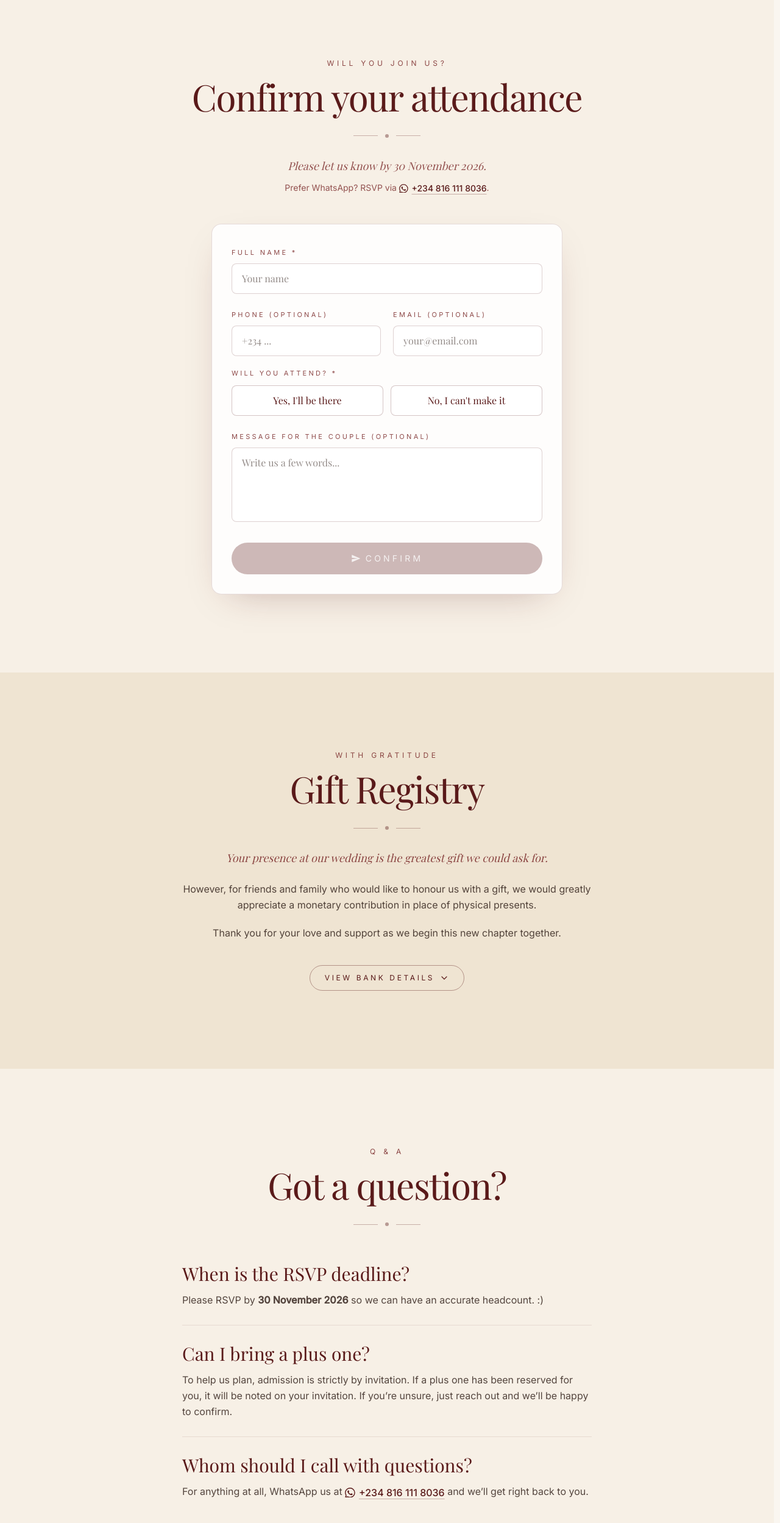
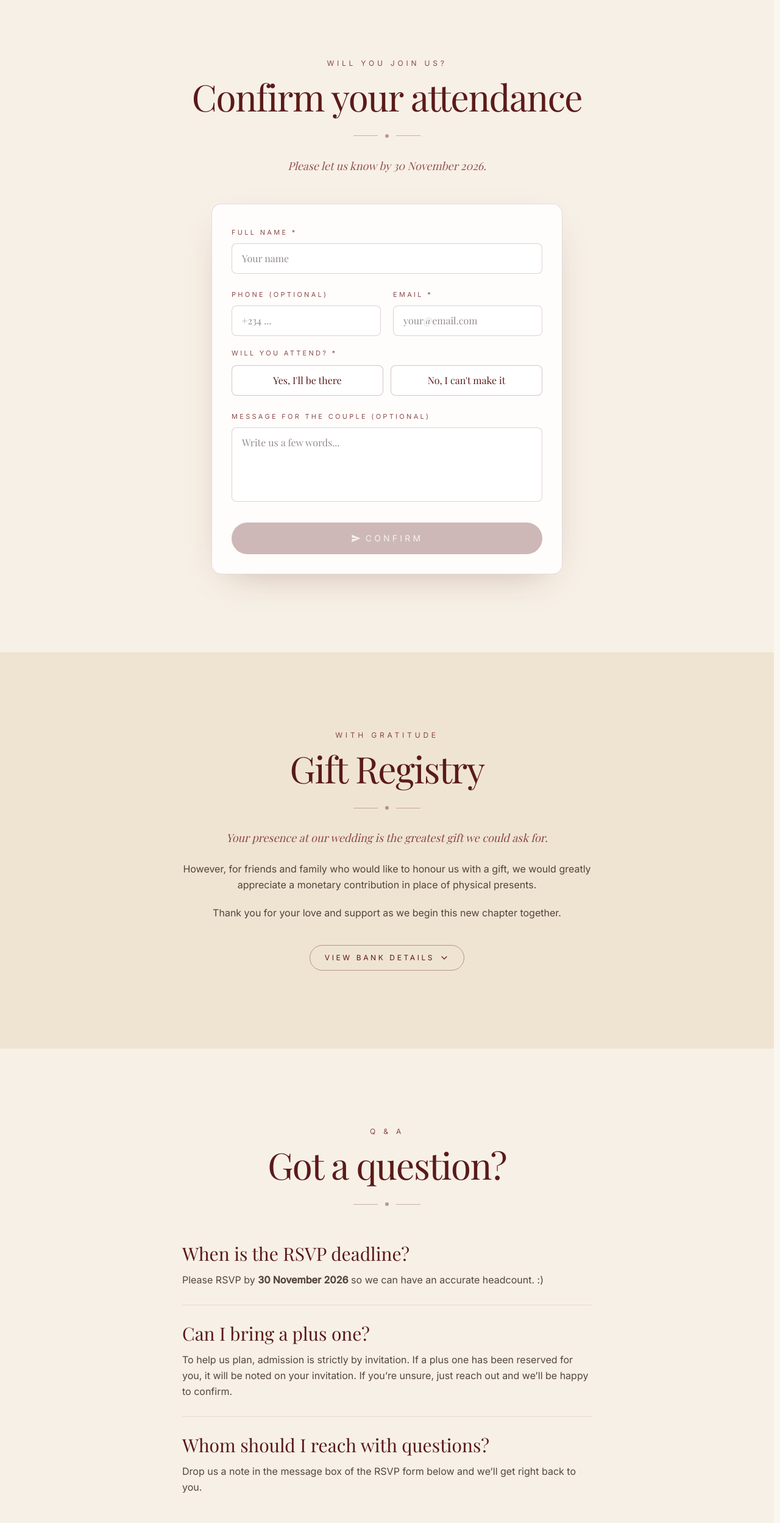
Before and after one commit to nathanieluriri/blessings-wedding, a Next.js app: page / in a window 1280 px wide. Shown: the part 6335-8833 px from the top of the page at 61% size. Built offline with nearby package versions, Linux system fonts and the light colour scheme; no server answers; the database is empty.

Commit message:
Remove WhatsApp contact; make guest email required on RSVP

```diff
--- a/app/api/rsvp/route.ts
+++ b/app/api/rsvp/route.ts
@@ -29,9 +29,9 @@ export async function POST(request: Request) {
       { status: 400 }
     );
   }
-  if (email && !/^[^\s@]+@[^\s@]+\.[^\s@]+$/.test(email)) {
+  if (!/^[^\s@]+@[^\s@]+\.[^\s@]+$/.test(email)) {
     return NextResponse.json(
-      { error: "That email address looks off." },
+      { error: "Please enter a valid email address." },
       { status: 400 }
     );
   }
@@ -49,7 +49,7 @@ export async function POST(request: Request) {
     const col = await rsvpsCollection();
     await col.insertOne({
       name,
-      email: email || undefined,
+      email,
       phone: phone || undefined,
       attending,
       message: message || undefined,
--- a/app/components/WhatsAppLink.tsx
+++ /dev/null
@@ -1,31 +0,0 @@
-// Single source of truth for the couple's WhatsApp contact, rendered as an
-// inline icon + number link that drops into any sentence.
-const WHATSAPP_NUMBER = "2348161118036"; // international format, no "+" — wa.me requirement
-const WHATSAPP_DISPLAY = "+234 816 111 8036";
-
-export default function WhatsAppLink({
-  className = "",
-}: {
-  className?: string;
-}) {
-  return (
-    <a
-      href={`https://wa.me/${WHATSAPP_NUMBER}`}
-      target="_blank"
-      rel="noopener noreferrer"
-      className={`inline-flex items-center gap-1.5 align-middle font-medium text-[color:var(--burgundy)] transition-colors hover:text-[color:var(--burgundy-soft)] ${className}`}
-    >
-      <svg
-        viewBox="0 0 24 24"
-        className="h-[1.05em] w-[1.05em] shrink-0"
-        fill="currentColor"
-        aria-hidden="true"
-      >
-        <path d="M17.472 14.382c-.297-.149-1.758-.867-2.03-.967-.273-.099-.471-.148-.67.149-.197.297-.767.966-.94 1.164-.173.199-.347.223-.644.075-.297-.15-1.255-.463-2.39-1.475-.883-.788-1.48-1.761-1.653-2.059-.173-.297-.018-.458.13-.606.134-.133.298-.347.446-.52.149-.174.198-.298.298-.497.099-.198.05-.371-.025-.52-.075-.149-.669-1.612-.916-2.207-.242-.579-.487-.5-.669-.51-.173-.008-.371-.01-.57-.01-.198 0-.52.074-.792.372-.272.297-1.04 1.016-1.04 2.479 0 1.462 1.065 2.875 1.213 3.074.149.198 2.096 3.2 5.077 4.487.709.306 1.262.489 1.694.625.712.227 1.36.195 1.871.118.571-.085 1.758-.719 2.006-1.413.248-.694.248-1.289.173-1.413-.074-.124-.272-.198-.57-.347m-5.421 7.403h-.004a9.87 9.87 0 01-5.031-1.378l-.361-.214-3.741.982.998-3.648-.235-.374a9.86 9.86 0 01-1.51-5.26c.001-5.45 4.436-9.884 9.888-9.884 2.64 0 5.122 1.03 6.988 2.898a9.825 9.825 0 012.893 6.994c-.003 5.45-4.437 9.884-9.885 9.884m8.413-18.297A11.815 11.815 0 0012.05 0C5.495 0 .16 5.335.157 11.892c0 2.096.547 4.142 1.588 5.945L.057 24l6.305-1.654a11.882 11.882 0 005.683 1.448h.005c6.554 0 11.89-5.335 11.893-11.893a11.821 11.821 0 00-3.48-8.413Z" />
-      </svg>
-      <span className="underline decoration-[color:var(--burgundy)]/30 underline-offset-4 hover:decoration-[color:var(--burgundy)]">
-        {WHATSAPP_DISPLAY}
-      </span>
-    </a>
-  );
-}
--- a/app/components/sections/QnA.tsx
+++ b/app/components/sections/QnA.tsx
@@ -2,7 +2,6 @@
 
 import { motion } from "framer-motion";
 import type { ReactNode } from "react";
-import WhatsAppLink from "../WhatsAppLink";
 import SectionShell, {
   SectionDivider,
   SectionEyebrow,
@@ -41,11 +40,11 @@ export default function QnA({
       ),
     },
     {
-      q: "Whom should I call with questions?",
+      q: "Whom should I reach with questions?",
       a: (
         <>
-          For anything at all, WhatsApp us at{" "}
-          <WhatsAppLink /> and we&rsquo;ll get right back to you.
+          Drop us a note in the message box of the RSVP form below and
+          we&rsquo;ll get right back to you.
         </>
       ),
     },
--- a/app/components/sections/RSVP.tsx
+++ b/app/components/sections/RSVP.tsx
@@ -2,7 +2,6 @@
 
 import { AnimatePresence, motion } from "framer-motion";
 import { useState, type FormEvent } from "react";
-import WhatsAppLink from "../WhatsAppLink";
 import SectionShell, {
   SectionDivider,
   SectionEyebrow,
@@ -10,6 +9,8 @@ import SectionShell, {
 } from "./SectionShell";
 
 type Attendance = "yes" | "no" | null;
+
+const EMAIL_RE = /^[^\s@]+@[^\s@]+\.[^\s@]+$/;
 
 export default function RSVP({
   monthDay,
@@ -30,11 +31,21 @@ export default function RSVP({
   const [submitting, setSubmitting] = useState(false);
   const [error, setError] = useState<string | null>(null);
 
-  const canSubmit = name.trim().length > 1 && attending !== null && !submitting;
+  const canSubmit =
+    name.trim().length > 1 &&
+    EMAIL_RE.test(email.trim()) &&
+    attending !== null &&
+    !submitting;
 
   const handleSubmit = async (e: FormEvent) => {
     e.preventDefault();
-    if (name.trim().length <= 1 || attending === null || submitting) return;
+    if (
+      name.trim().length <= 1 ||
+      !EMAIL_RE.test(email.trim()) ||
+      attending === null ||
+      submitting
+    )
+      return;
     setError(null);
     setSubmitting(true);
     try {
@@ -68,9 +79,6 @@ export default function RSVP({
         <SectionDivider />
         <p className="mx-auto max-w-xl font-serif italic text-base sm:text-lg text-[color:var(--burgundy-soft)]/80">
           Please let us know by {rsvpDeadline}.
-        </p>
-        <p className="mx-auto mt-3 max-w-xl font-sans text-sm text-[color:var(--burgundy-soft)]/80">
-          Prefer WhatsApp? RSVP via <WhatsAppLink />.
         </p>
       </div>
 
@@ -117,10 +125,11 @@ export default function RSVP({
 
               <label className="block">
                 <span className="font-sans text-[11px] uppercase tracking-[0.3em] text-[color:var(--burgundy-soft)]/85">
-                  Email (optional)
+                  Email *
                 </span>
                 <input
                   type="email"
+                  required
                   autoComplete="email"
                   value={email}
                   onChange={(e) => setEmail(e.target.value)}
```
